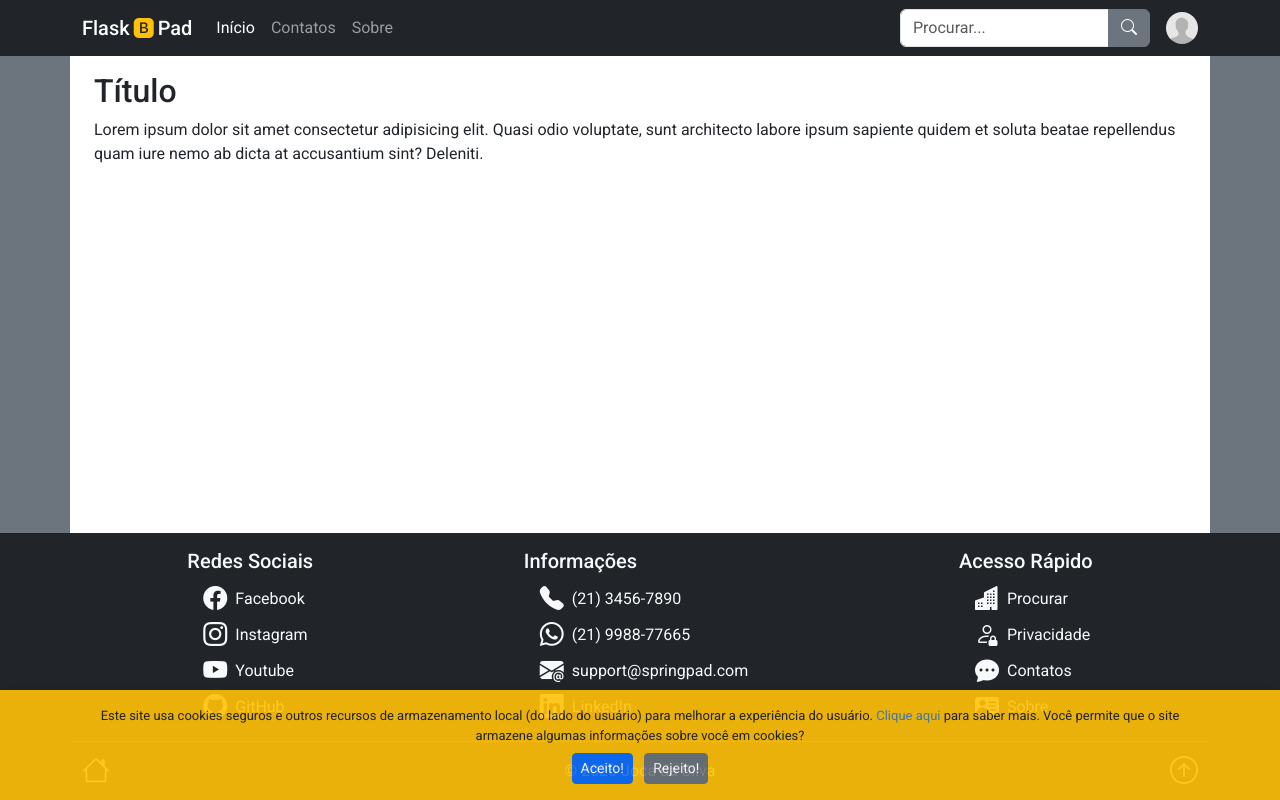
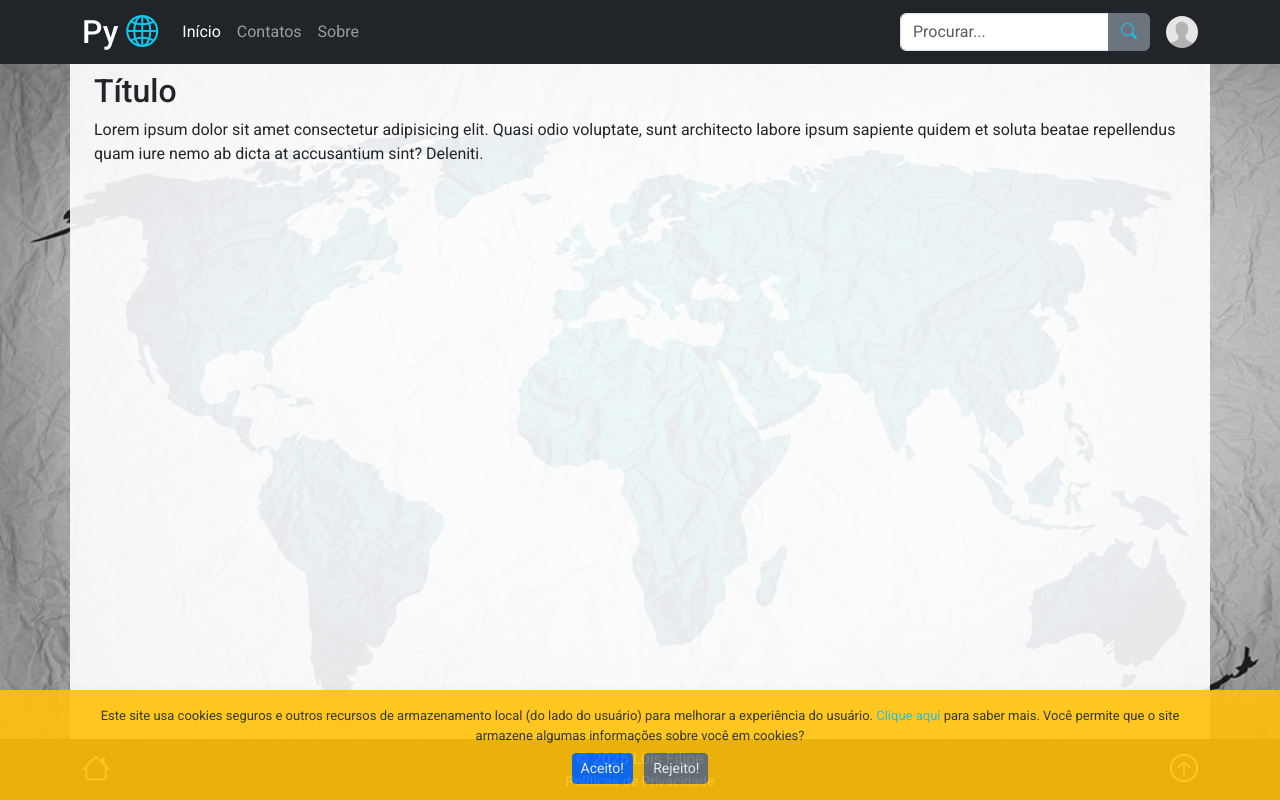
Before and after one commit to lfmos/Py-Word, a Flask app: page / in a window 1280 px wide. Run offline with Flask 3, Linux system fonts and the light colour scheme; some libraries are stand-ins or nearby versions.

Commit message:
atualizações deixando no meu estilo

```diff
--- a/app.py
+++ b/app.py
@@ -1,6 +1,11 @@
 from flask import Flask, render_template
 
+from database import init_db
+
 app = Flask(__name__)
+
+# Inicializa o banco de dados ao iniciar o aplicativo
+init_db()
 
 @app.route('/')
 def home_page():
--- /dev/null
+++ b/database.py
@@ -0,0 +1,59 @@
+# database.py
+# Estrutura e controle do banco de dados
+# Inicializa o banco de dados e cria as tabelas se não existirem
+
+import sqlite3
+
+# Nome do arquivo do banco de dados SQLite
+DB_NAME = 'database.db'
+
+def init_db():
+    conn = sqlite3.connect(DB_NAME)
+    cursor = conn.cursor()
+
+    # Cria a tabela "owners" se não existir
+    cursor.execute('''
+        CREATE TABLE IF NOT EXISTS owners (
+            own_id INTEGER PRIMARY KEY AUTOINCREMENT,
+            own_uid TEXT UNIQUE NOT NULL,
+            own_display_name TEXT,
+            own_email TEXT UNIQUE NOT NULL,
+            own_photo_url TEXT,
+            own_created_at TEXT DEFAULT CURRENT_TIMESTAMP,
+            own_last_login_at TEXT DEFAULT CURRENT_TIMESTAMP,
+            own_status TEXT NOT NULL DEFAULT 'ON' CHECK (own_status IN ('ON', 'OFF', 'DEL')),
+            own_metadata TEXT
+        )
+    ''')
+
+    # Cria a tabela "pads" se não existir
+    cursor.execute('''
+        CREATE TABLE IF NOT EXISTS pads (
+            pad_id INTEGER PRIMARY KEY AUTOINCREMENT,
+            pad_created_at TEXT DEFAULT CURRENT_TIMESTAMP,
+            pad_title TEXT NOT NULL,
+            pad_content TEXT,
+            pad_views INTEGER DEFAULT '0',
+            pad_owner TEXT,
+            pad_status TEXT NOT NULL DEFAULT 'ON' CHECK (pad_status IN ('ON', 'OFF', 'DEL')),
+            pad_metadata TEXT,
+            FOREIGN KEY (pad_owner) REFERENCES owners (own_uid)
+        )
+    ''')
+
+    # Cria a tabela "contacts" se não existir
+    cursor.execute('''
+        CREATE TABLE IF NOT EXISTS contacts (
+            cnt_id INTEGER PRIMARY KEY AUTOINCREMENT,
+            cnt_created_at TEXT DEFAULT CURRENT_TIMESTAMP,
+            cnt_name TEXT,
+            cnt_email TEXT,
+            cnt_subject TEXT,
+            cnt_message TEXT,
+            cnt_status TEXT NOT NULL DEFAULT 'RECEIVED' CHECK (cnt_status IN ('RECEIVED', 'READED', 'RESPONDED', 'DELETED')),
+            cnt_metadata TEXT
+        )
+    ''')
+
+    conn.commit()
+    conn.close()
--- a/static/css/style.css
+++ b/static/css/style.css
@@ -11,14 +11,28 @@ select {
     font-family: "Roboto", sans-serif;
 }
 
+
+body {
+    background-image: url('/static/img/background1.jpg');
+    background-attachment: fixed;
+    background-color: rgb(15, 182, 224);
+    background-position: center;
+    background-repeat: no-repeat;
+    background-size: cover;
+}
+
+main {
+    background-color: rgba(255, 255, 255, .9);
+}
+
 a {
     text-decoration: none;
-    color: steelblue;
+    color: rgb(15, 182, 224);
 }
 
 a:hover {
     text-decoration: none;
-    color: orangered;
+    color: rgb(0, 68, 255);
 }
 
 footer a {
@@ -27,7 +41,7 @@ footer a {
 }
 
 footer a:hover {
-    color: var(--bs-warning);
+    color: var(--bs-info);
 }
 
 .border-md-top-0 {
--- a/static/js/script.js
+++ b/static/js/script.js
@@ -30,7 +30,7 @@ const userClickId = 'userInOutLink';
  */
 // const apiLoginEndpoint = 'firebase';
 // const apiLoginEndpoint = '/owner/login'; // Exemplo
-const apiLoginEndpoint = '';
+const apiLoginEndpoint = '/owner/login';
 
 /**
  * Configuração: rota de logout
@@ -42,7 +42,7 @@ const apiLoginEndpoint = '';
  * - Se vazio (""), não envia os dados para a API/backend;
  */
 // const apiLogoutEndpoint = '/user/logout'; // Exemplo
-const apiLogoutEndpoint = '';
+const apiLogoutEndpoint = '/owner/logout';
 
 /**
  * Configuração: URL / rota da página inicial do aplicativo
@@ -51,7 +51,7 @@ const apiLogoutEndpoint = '';
  */
 // const redirectOnLogout = 'index.html'
 // const redirectOnLogout = '/'
-const redirectOnLogout = ''
+const redirectOnLogout = '/';
 
 /**
  * Configuração: mostra logs das ações no console
--- a/templates/_base.html
+++ b/templates/_base.html
@@ -12,17 +12,17 @@
     <link href="https://fonts.googleapis.com/css2?family=Roboto:ital,wght@0,100..900;1,100..900&display=swap" rel="stylesheet">
     <link rel="shortcut icon" href="static/img/favicon.png" type="image/png">
     <link rel="stylesheet" href="static/css/style.css">
-    <title>Boot[B]Pad</title>
+    <title>Py-World</title>
 </head>
 
-<body class="bg-secondary d-flex flex-column min-vh-100">
+<body class="d-flex flex-column min-vh-100">
 
     <a id="top"></a>
 
     <nav class="navbar navbar-expand-md navbar-dark bg-dark fixed-top">
         <div class="container">
             <a class="navbar-brand" href="/">
-                <h1 class="h5 m-0">Flask<i class="bi bi-bootstrap-fill text-warning px-1"></i>Pad</h1>
+                <h1 class="h5 m-0 fs-2 ">Py <i class="bi bi-globe2 text-info"></i></h1>
             </a>
             <button class="navbar-toggler border-0" type="button" data-bs-toggle="collapse" data-bs-target="#mynavbar">
                 <span class="navbar-toggler-icon"></span>
@@ -41,7 +41,7 @@
                     <form class="order-2 order-md-1 w-100" action="/search">
                         <div class="input-group">
                             <input class="form-control" type="text" placeholder="Procurar...">
-                            <button class="btn btn-secondary" type="button"><i class="bi bi-search"></i></button>
+                            <button class="btn btn-secondary text-info" type="button"><i class="bi bi-search"></i></button>
                         </div>
                     </form>
 
@@ -58,7 +58,7 @@
         </div>
     </nav>
 
-    <main class="container mt-5 p-4 bg-white flex-grow-1">
+ <main class="container mt-5 p-4 flex-grow-1">
 
         {# Mensagens flash formatadas no Bootstrap 5 #}
         {% with messages = get_flashed_messages(with_categories=true) %}
@@ -78,43 +78,12 @@
 
     <footer class="bg-dark text-light">
 
-        <div class="footer-nav container d-flex justify-content-around pt-3 border-bottom border-secondary">
-
-            <nav>
-                <h5>Redes Sociais</h5>
-                <ul class="list-unstyled lh-base ps-3">
-                    <li><a href="https://facebook.com" target="_blank"><i class="bi bi-facebook me-2"></i> Facebook</a></li>
-                    <li><a href="https://instagram.com" target="_blank"><i class="bi bi-instagram me-2"></i> Instagram</a></li>
-                    <li><a href="https://youtube.com" target="_blank"><i class="bi bi-youtube me-2"></i> Youtube</a></li>
-                    <li><a href="https://github.com/Luferat" target="_blank"><i class="bi bi-github me-2"></i> GitHub</a></li>
-                </ul>
-            </nav>
-
-            <nav class="d-none d-md-block">
-                <h5>Informações</h5>
-                <ul class="list-unstyled lh-base ps-3">
-                    <li><a href="javascript:void(0)"><i class="bi bi-telephone-fill"></i> (21) 3456-7890</a></li>
-                    <li><a href="javascript:void(0)"><i class="bi bi-whatsapp"></i> (21) 9988-77665</a></li>
-                    <li><a href="javascript:void(0)"><i class="bi bi-envelope-at-fill"></i> support@springpad.com</a></li>
-                    <li><a href="javascript:void(0)"><i class="bi bi-linkedin"></i> LinkedIn</a></li>
-                </ul>
-            </nav>
-
-            <nav>
-                <h5>Acesso Rápido</h5>
-                <ul class="list-unstyled lh-base ps-3">
-                    <li><a href="/search"><i class="bi bi-buildings-fill me-2"></i> Procurar</a></li>
-                    <li><a href="/privacy"><i class="bi bi-person-lock me-2"></i> Privacidade</a></li>
-                    <li><a href="/contacts"><i class="bi bi-chat-dots-fill me-2"></i> Contatos</a></li>
-                    <li><a href="/about"><i class="bi bi-person-vcard-fill me-2"></i> Sobre</a></li>
-                </ul>
-            </nav>
-
-        </div>
-
         <div class="container d-flex justify-content-between align-items-center py-2">
             <a href="/" title="Página inicial" class="fs-3"><i class="bi bi-house"></i></a>
-            <div class="text-center">&copy; 2025 Joca da Silva</div>
+            <div class="text-center">
+                &copy; 2025 Luis Filipe
+                <small class="d-block"><a href="/privacy">Políticas de Privacidade</a></small>
+            </div>
             <a href="#top" title="Topo desta página" class="fs-3"><i class="bi bi-arrow-up-circle"></i></a>
         </div>
 
@@ -151,8 +120,6 @@
     <script src="https://cdnjs.cloudflare.com/ajax/libs/bootstrap/5.3.8/js/bootstrap.bundle.min.js"></script>
     <script src="https://www.gstatic.com/firebasejs/12.4.0/firebase-app-compat.js"></script>
     <script src="https://www.gstatic.com/firebasejs/12.4.0/firebase-auth-compat.js"></script>
-    <!-- Mantenha essa linha abaixo somente para persistência no Firebase Firestore -->
-    <script src="https://www.gstatic.com/firebasejs/12.4.0/firebase-firestore-compat.js"></script>
     <!-- A configuração do Firebase deve ser "injetada" neste arquivo -->
     <script src="static/js/firebaseConfig.js"></script>
     <!-- Existem outras configurações neste arquivo -->
```
Also changed, not shown: database.db (added), static/img/background1.jpg (added), static/img/favicon.png.
